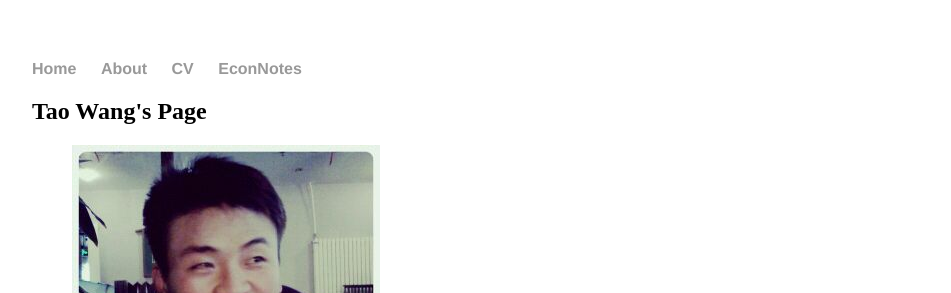
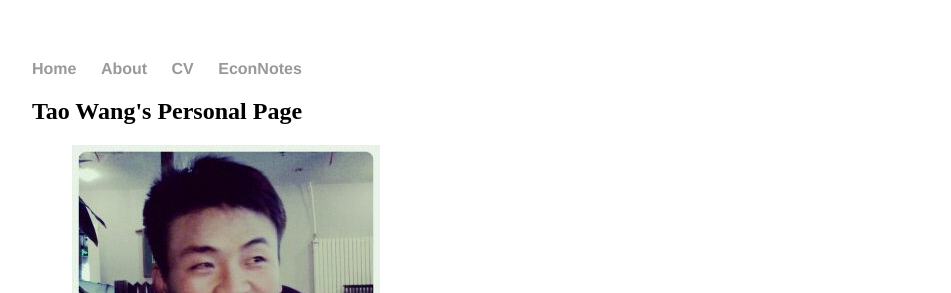
Before and after one commit to iworld1991/TaoWangEcon.github.io, a Jekyll site: the page built from index.html, in a window 1280 px wide. Shown: the top 293 px of the page, without its empty margins (160-1111 px from the left). Built offline with Jekyll 4.4.1, drawn with Linux system fonts in a browser that asks for light colours.

Commit message:
Update index.html

```diff
--- a/index.html
+++ b/index.html
@@ -3,7 +3,7 @@ layout: default
 title: Tao Wang's Personal Page
 ---
 <div class="blurb">
-	<h2> Tao Wang's Page </h2>
+	<h2> {{page.title}} </h2>
 	<figure>
        <img src="/img/20121202023934.jpg"
          alt="Elephant at sunset">
```
